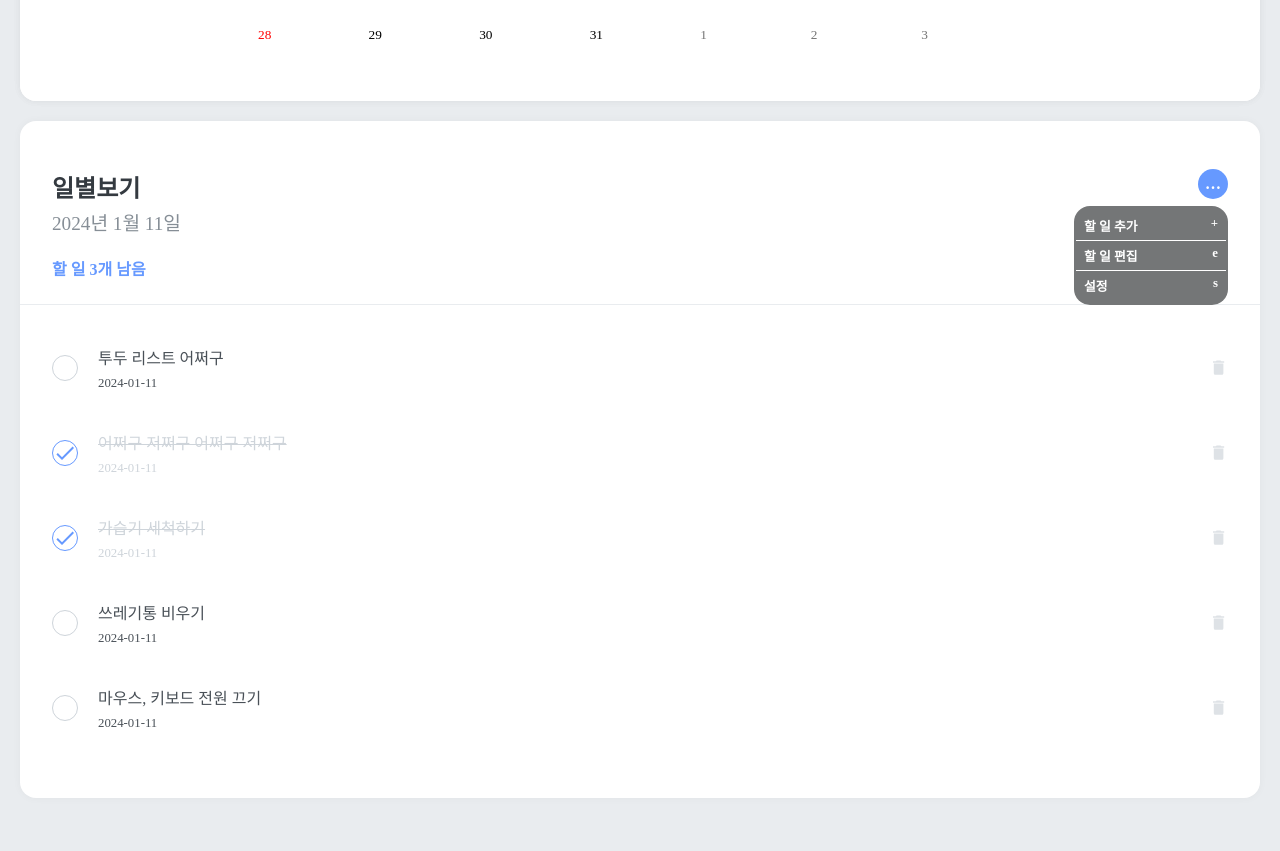
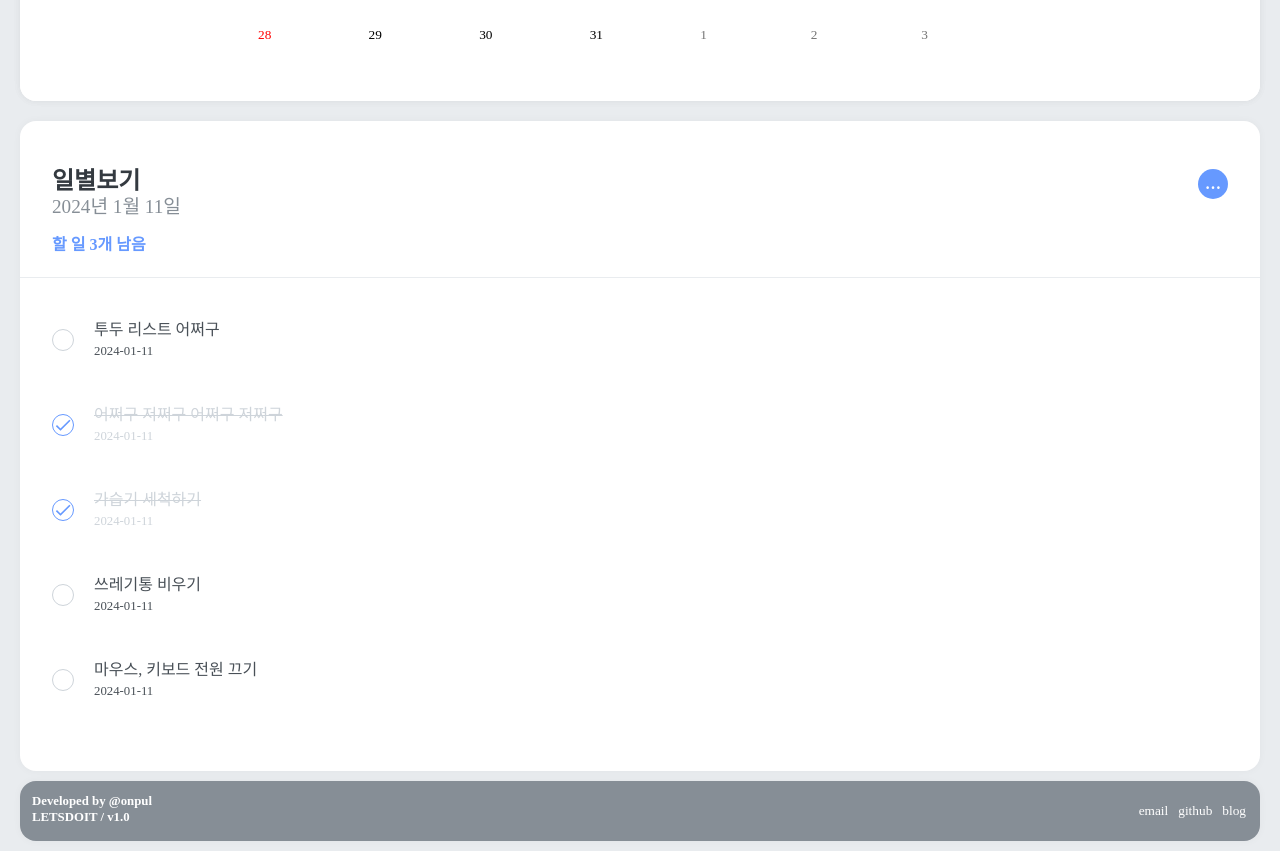
Before and after one commit to onpul/mashup-todolist, a React (Create React App) app: page / in a window 1280 px wide. Shown: the part 460-1311 px from the top of the page. Before the commit the page ends 1268 px from the top, so only its background shows below. Built offline with nearby package versions, Linux system fonts and the light colour scheme.

Commit message:
편집(선택삭제, 전체선택삭제) 구현 중

```diff
--- a/src/App.js
+++ b/src/App.js
@@ -9,8 +9,68 @@ import CalendarTemplate from './components/CalendarTemplate';
 import HeaderTemplate from './components/HeaderTemplate';
 import FilterTemplate from './components/FilterTemplate';
 import MainTemplate from './components/MainTemplate';
+import FooterTemplate from './components/FooterTemplate';
+import TodoEdit from './components/TodoEdit';
 
 const GlobalStyle = createGlobalStyle`
+/* 기본 적용 스타일 초기화 */
+  html, body, div, span, applet, object, iframe,
+  h1, h2, h3, h4, h5, h6, p, blockquote, pre,
+  a, abbr, acronym, address, big, cite, code,
+  del, dfn, em, img, ins, kbd, q, s, samp,
+  small, strike, strong, sub, sup, tt, var,
+  b, u, i, center,
+  dl, dt, dd, ol, ul, li,
+  fieldset, form, label, legend,
+  table, caption, tbody, tfoot, thead, tr, th, td,
+  article, aside, canvas, details, embed,
+  figure, figcaption, footer, header, hgroup,
+  menu, nav, output, ruby, section, summary,
+  time, mark, audio, video {
+  margin: 0;
+  padding: 0;
+  border: 0;
+  font-size: 100%;
+  /* font: inherit; */
+  vertical-align: baseline;
+  }
+  /* HTML5 display-role reset for older browsers */
+  article, aside, details, figcaption, figure,
+  footer, header, hgroup, menu, nav, section {
+  display: block;
+  }
+  body {
+  line-height: 1;
+  }
+  ol, ul {
+  list-style: none;
+  }
+  blockquote, q {
+  quotes: none;
+  }
+  blockquote:before, blockquote:after,
+  q:before, q:after {
+  content: '';
+  content: none;
+  }
+  table {
+  border-collapse: collapse;
+  border-spacing: 0;
+  }
+  form {
+    box-sizing: border-box;
+  }
+  a {
+        text-decoration: none;
+        color: #ffffff;
+    }
+  body {
+    background: #e9ecef;
+    font-family: 'campton', 'Apple SD Gothic Neo', 'NanumBarunGothic', '나눔바른고딕', 'Malgun Gothic', '맑은 고딕', 'dotum', 'sans-serif';
+  }
+  div#root {
+    height: 100%;
+  }
   html, body {
     background: #e9ecef;
     font-family: 'campton', 'Apple SD Gothic Neo', 'NanumBarunGothic', '나눔바른고딕', 'Malgun Gothic', '맑은 고딕', 'dotum', 'sans-serif';
@@ -29,8 +89,10 @@ function App() {
                     <TodoTemplate>
                         <TodoHead />
                         <TodoCreate />
+                        <TodoEdit />
                         <TodoList />
                     </TodoTemplate>
+                    <FooterTemplate />
                 </MainTemplate>
             </TodoProvider>
         </>
--- a/src/TodoContext.js
+++ b/src/TodoContext.js
@@ -8,6 +8,8 @@ const todoListData = {
     option: 'day',
     showCalendar: true,
     showForm: false,
+    showSetting: false,
+    showEditMode: false,
     todoItem: [
         {
             userId: 'onpul',
@@ -134,7 +136,7 @@ const todoListData = {
 function todoReducer(state, action) {
     console.log('>>여기는 todoReducer<<');
     // console.log('state = ' + JSON.stringify(state));
-    // console.log('action = ' + JSON.stringify(action));
+    console.log('action = ' + JSON.stringify(action));
     switch (action.type) {
         case 'CREATE':
             return { ...state, todoItem: state.todoItem.concat(action.todo) };
@@ -143,7 +145,7 @@ function todoReducer(state, action) {
                 ...state,
                 todoItem: state.todoItem.filter((todo) => todo.id !== action.id),
             };
-        case 'TOGGLE':
+        case 'CHECKTOGGLE':
             return {
                 ...state,
                 todoItem: state.todoItem.map((todo) => (todo.id === action.id ? { ...todo, completed: !todo.completed } : todo)),
@@ -154,13 +156,22 @@ function todoReducer(state, action) {
             return {
                 ...state,
                 showCalendar: action.showCalendar,
-                minDate: action.minDate,
-                maxDate: action.maxDate,
             };
         case 'SHOWFORM':
             return {
                 ...state,
                 showForm: action.showForm,
+                showSetting: action.showSetting,
+            };
+        case 'SHOWSETTING':
+            return {
+                ...state,
+                showSetting: action.showSetting,
+            };
+        case 'SHOWEDITMODE':
+            return {
+                ...state,
+                showEditMode: action.showEditMode,
             };
         default:
             return state;
@@ -172,6 +183,8 @@ const TodoDispatchContext = createContext();
 const TodoNextIdContext = createContext();
 const TodoDateContext = createContext();
 const FormShowContext = createContext();
+const SettingShowContext = createContext();
+const EditShowContext = createContext();
 
 /**
  * 투두 전역 관리용
@@ -189,9 +202,10 @@ export function TodoProvider({ children }) {
         <TodoStateContext.Provider value={state}>
             <TodoDispatchContext.Provider value={dispatch}>
                 <TodoNextIdContext.Provider value={nextId}>
-                    <FormShowContext.Provider value={state}>
-                        <TodoDateContext.Provider value={todoDate}>{children}</TodoDateContext.Provider>
-                    </FormShowContext.Provider>
+                    <FormShowContext.Provider value={state} />
+                    <SettingShowContext.Provider value={state} />
+                    <EditShowContext.Provider value={state} />
+                    <TodoDateContext.Provider value={todoDate}>{children}</TodoDateContext.Provider>
                 </TodoNextIdContext.Provider>
             </TodoDispatchContext.Provider>
         </TodoStateContext.Provider>
@@ -238,6 +252,22 @@ export function useShowForm() {
     return context;
 }
 
+export function useShowSetting() {
+    const context = useContext(SettingShowContext);
+    if (!context) {
+        throw new Error('Cannot find TodoProvider');
+    }
+    return context;
+}
+
+export function useShowEditMode() {
+    const context = useContext(EditShowContext);
+    if (!context) {
+        throw new Error('Cannot find TodoProvider');
+    }
+    return context;
+}
+
 // export function useShowCalender() {
 //     const context = useContext(CalendarShowContext);
 //     if (!context) {
--- a/src/components/Calendar.css
+++ b/src/components/Calendar.css
@@ -191,12 +191,10 @@ button {
 
 .react-calendar__tile--now {
     border-radius: 12px;
-    background: #6699ff !important;
-    color: white !important;
 }
 .today {
-    font-weight: bold;
-    color: white !important;
+    font-weight: 900;
+    color: #000000 !important;
 }
 
 .react-calendar__tile:enabled:hover,
--- a/src/components/CalendarTemplate.jsx
+++ b/src/components/CalendarTemplate.jsx
@@ -88,12 +88,11 @@ function CalendarTemplate({ children }) {
                     </>
                 );
             } else if (dataMark.find((x) => x === moment(date).format('YYYY-MM-DD'))) {
-                console.log(dataMark);
                 let count = 0;
                 dataMark.forEach((val) => {
                     val === moment(date).format('YYYY-MM-DD') ? (count += 1) : (count += 0);
                 });
-                console.log(count);
+                // console.log(count);
                 return (
                     <>
                         <div className="todoDiv">
--- a/src/components/CheckCircleTemplate.jsx
+++ b/src/components/CheckCircleTemplate.jsx
@@ -3,15 +3,16 @@ import { useTodoDispatch } from '../TodoContext';
 import { MdDone } from 'react-icons/md';
 
 const CheckCircle = styled.div`
-    width: 24px;
-    height: 24px;
-    border-radius: 16px;
+    width: 20px;
+    height: 20px;
+    border-radius: 50%;
     border: 1px solid #ced4da;
     font-size: 24px;
     display: flex;
     align-items: center;
     justify-content: center;
     margin-right: 20px;
+    text-align: center;
     cursor: pointer;
 
     ${(props) =>
@@ -33,7 +34,7 @@ const CheckCircle = styled.div`
 function CheckCircleTemplate({ props }) {
     console.log(props.disabled);
     const dispatch = useTodoDispatch();
-    const onToggle = () => dispatch({ type: 'TOGGLE', id: props.id });
+    const onToggle = () => dispatch({ type: 'CHECKTOGGLE', id: props.id });
 
     return (
         <>
--- /dev/null
+++ b/src/components/CheckSquareTemplate.jsx
@@ -0,0 +1,32 @@
+import { styled, css } from 'styled-components';
+import { useTodoDispatch } from '../TodoContext';
+import { MdDone } from 'react-icons/md';
+
+const CheckSquare = styled.div`
+    width: 20px;
+    height: 20px;
+    /* border-radius: 16px; */
+    border: 1px solid #ced4da;
+    font-size: 24px;
+    display: flex;
+    align-items: center;
+    justify-content: center;
+    margin-right: 20px;
+    cursor: pointer;
+    color: #ced4da;
+`;
+
+function CheckSquareTemplate({ props }) {
+    const dispatch = useTodoDispatch();
+    const onToggle = () => dispatch({ type: 'CHECKTOGGLE', id: props.id });
+
+    return (
+        <>
+            <CheckSquare $done={props.done} onClick={!props.disabled ? onToggle : null} $disabled={props.disabled}>
+                {props.done && <MdDone />}
+            </CheckSquare>
+        </>
+    );
+}
+
+export default CheckSquareTemplate;
--- a/src/components/FilterTemplate.jsx
+++ b/src/components/FilterTemplate.jsx
@@ -106,7 +106,6 @@ function FilterTemplate({ children }) {
             dispatch(
                 {
                     type: 'SELECTDATE',
-                    showCalendar: false,
                     minDate: minDate,
                     maxDate: maxDate,
                     option: type,
@@ -118,7 +117,6 @@ function FilterTemplate({ children }) {
             dispatch(
                 {
                     type: 'SELECTDATE',
-                    showCalendar: false,
                     minDate: todoDate.current,
                     maxDate: todoDate.current,
                     option: type,
@@ -130,7 +128,6 @@ function FilterTemplate({ children }) {
             dispatch(
                 {
                     type: 'SELECTDATE',
-                    showCalendar: false,
                     minDate: moment(todoDate.current).startOf('month').format('YYYY-MM-DD'),
                     maxDate: moment(todoDate.current).endOf('month').format('YYYY-MM-DD'),
                     option: type,
@@ -142,7 +139,6 @@ function FilterTemplate({ children }) {
             dispatch(
                 {
                     type: 'SELECTDATE',
-                    showCalendar: false,
                     minDate: todoDate.current,
                     maxDate: todoDate.current,
                     option: type,
@@ -175,8 +171,6 @@ function FilterTemplate({ children }) {
                 {
                     type: 'SHOWCALENDAR',
                     showCalendar: true,
-                    minDate: moment().format('YYYY-MM-DD'),
-                    maxDate: moment().format('YYYY-MM-DD'),
                 },
                 []
             );
--- /dev/null
+++ b/src/components/FooterTemplate.jsx
@@ -0,0 +1,93 @@
+import React from 'react';
+import styled from 'styled-components';
+
+const FooterTemplateBlock = styled.div`
+    font-size: 0.8em;
+    font-weight: 700;
+    width: auto;
+    height: 60px;
+    margin: 10px 20px 10px;
+    box-sizing: border-box;
+    padding: 12px;
+    position: relative;
+    background: #868e96;
+    border-radius: 16px;
+    box-shadow: 0 0 8px 0 rgba(0, 0, 0, 0.04);
+    display: flex;
+    flex-direction: row;
+    justify-content: space-between;
+    align-items: center;
+    color: #ffffff;
+
+    .btnGroup {
+        height: 100%;
+        display: flex;
+        flex-direction: row;
+        text-align: center;
+        flex-wrap: nowrap;
+        justify-content: space-between;
+        align-items: center;
+    }
+    .logo {
+        color: #ffffff;
+
+        li {
+            margin-bottom: 3px;
+        }
+    }
+
+    button {
+        padding-right: 0;
+    }
+`;
+
+const StyledButton = styled.button`
+    color: #ffffff;
+    border: none;
+    border-radius: 7px;
+    height: 60%;
+    width: auto;
+    background: none;
+    margin: 2px;
+    cursor: pointer;
+
+    a {
+        color: #ffffff;
+        font-style: none;
+    }
+`;
+
+/**
+ *
+ * @param {*} param0
+ * @returns
+ */
+function FooterTemplate() {
+    return (
+        <FooterTemplateBlock>
+            <div className="logo">
+                <ul>
+                    <li>Developed by @onpul</li>
+                    <li className="version">LETSDOIT / v1.0</li>
+                </ul>
+            </div>
+            <div className="btnGroup">
+                <ul>
+                    <li>
+                        <StyledButton>
+                            <a href="mailto:mjchoi.atwork@gmail.com">email</a>
+                        </StyledButton>
+                        <StyledButton>
+                            <a href="https://github.com/onpul">github</a>
+                        </StyledButton>
+                        <StyledButton>
+                            <a href="https://onpul.tistory.com/">blog</a>
+                        </StyledButton>
+                    </li>
+                </ul>
+            </div>
+        </FooterTemplateBlock>
+    );
+}
+
+export default FooterTemplate;
--- a/src/components/TodoCreate.jsx
+++ b/src/components/TodoCreate.jsx
@@ -34,11 +34,12 @@ const Input = styled.input`
     /* padding-right: 20px; */
     border-radius: 4px;
     /* border: 1px solid #dee2e6; */
+    padding: 0;
     border: 0;
     width: 100%;
     height: 100%;
     outline: none;
-    font-size: 18px;
+    font-size: 0.8em;
     box-sizing: border-box;
 `;
 
--- /dev/null
+++ b/src/components/TodoEdit.jsx
@@ -0,0 +1,51 @@
+import React from 'react';
+import styled from 'styled-components';
+import { useTodoState } from '../TodoContext';
+
+const TodoEditBlock = styled.div`
+    font-size: 1em;
+    line-height: 1em;
+    box-sizing: border-box;
+    margin-bottom: -20px;
+    width: 100%;
+    top: 192px;
+    position: static;
+    display: flex;
+    align-items: center;
+    justify-content: center;
+    padding-left: 32px;
+    padding-right: 32px;
+    padding-top: 5px;
+    padding-bottom: 5px;
+    height: 75px;
+`;
+
+const ButtonBlock = styled.div`
+    font-weight: 600;
+    width: 100%;
+    height: 50px;
+    display: flex;
+    justify-content: space-between;
+    align-items: center;
+    color: #ff6b6b;
+`;
+
+function TodoEdit() {
+    const state = useTodoState();
+    return (
+        <>
+            {state.showEditMode ? (
+                <TodoEditBlock>
+                    <ButtonBlock>
+                        <div>전체선택</div>
+                        <div>삭제</div>
+                    </ButtonBlock>
+                </TodoEditBlock>
+            ) : (
+                <></>
+            )}
+        </>
+    );
+}
+
+export default TodoEdit;
--- a/src/components/TodoHead.jsx
+++ b/src/components/TodoHead.jsx
@@ -41,11 +41,14 @@ const SetTodoBlock = styled.div`
     background: #6699ff;
     color: #ffffff;
     font-size: 1em;
+    line-height: 1em;
     font-weight: 900;
     cursor: pointer;
     text-align: center;
 
     span {
+        font-size: 1em;
+        line-height: 1em;
         margin-top: auto;
         margin-bottom: auto;
     }
@@ -54,7 +57,6 @@ const SetTodoBlock = styled.div`
 const SettingMenuBlock = styled.div`
     width: 100%;
     position: absolute;
-    z-index: 999;
 
     div {
         width: 150px;
@@ -87,7 +89,7 @@ const SettingMenuBlock = styled.div`
 
     hr {
         border: 0;
-        border-top: 1px solid #ffffff;
+        /* border-top: 1px solid #ffffff; */
         padding: 0;
         margin: 0;
     }
@@ -149,10 +151,30 @@ function TodoHead() {
         );
     }
 
+    function fncGoEditTodo() {
+        dispatch(
+            {
+                type: 'SHOWEDITMODE',
+                showEditMode: true,
+            },
+            []
+        );
+    }
+
+    function fncShowSetting() {
+        console.log('click!');
+        dispatch(
+            {
+                type: 'SHOWSETTING',
+                showSetting: true,
+            },
+            []
+        );
+    }
+
     const undoneTasks = sortedList ? sortedList.filter((todo) => !todo.completed) : '';
     const infoText_T = '할 일 ' + undoneTasks.length + '개 남음';
     const infoText_F = '예정된 일정이 없습니다.';
-
     return (
         <>
             <TodoHeadBlock>
@@ -161,12 +183,13 @@ function TodoHead() {
                     <div className="day">{day}</div>
                     <div className="tasks-left">{undoneTasks.length === 0 ? infoText_F : infoText_T}</div>
                 </div>
-                <div>
+                <div onClick={fncShowSetting}>
                     <SetTodoBlock>
                         <span>…</span>
                     </SetTodoBlock>
                 </div>
             </TodoHeadBlock>
+            {state.showSetting ? (
                 <SettingMenuBlock>
                     <div>
                         <ul>
@@ -175,7 +198,7 @@ function TodoHead() {
                                 <span>+</span>
                             </li>
                             <hr />
-                        <li>
+                            <li onClick={fncGoEditTodo}>
                                 <span>할 일 편집</span>
                                 <span>e</span>
                             </li>
@@ -187,6 +210,9 @@ function TodoHead() {
                         </ul>
                     </div>
                 </SettingMenuBlock>
+            ) : (
+                <></>
+            )}
         </>
     );
 }
--- a/src/components/TodoItem.jsx
+++ b/src/components/TodoItem.jsx
@@ -1,8 +1,10 @@
 import React from 'react';
 import styled, { css } from 'styled-components';
-import { useTodoDispatch } from '../TodoContext';
+import CheckSquare from './CheckSquareTemplate';
+import RemoveTemplate from './RemoveTemplate';
+import { useTodoState } from '../TodoContext';
 import CheckCircleTemplate from './CheckCircleTemplate';
-import RemoveTemplate from './RemoveTemplate';
+import CheckSquareTemplate from './CheckSquareTemplate';
 
 const Remove = styled.div`
     display: flex;
@@ -62,8 +64,22 @@ const Text = styled.div`
 `;
 
 function TodoItem({ id, done, text, date }) {
+    const state = useTodoState();
+    console.log(state);
     return (
         <TodoItemBlock>
+            {state.showEditMode ? (
+                <>
+                    <CheckSquareTemplate props={{}}></CheckSquareTemplate>
+                    <Text $done={done}>
+                        <ul className="textList">
+                            <li>{text}</li>
+                            <li>{date}</li>
+                        </ul>
+                    </Text>
+                </>
+            ) : (
+                <>
                     <CheckCircleTemplate props={{ done: done, id: id }} />
                     <Text $done={done}>
                         <ul className="textList">
@@ -71,7 +87,9 @@ function TodoItem({ id, done, text, date }) {
                             <li>{date}</li>
                         </ul>
                     </Text>
-            <RemoveTemplate props={{ id: id }}></RemoveTemplate>
+                </>
+            )}
+            {/* <RemoveTemplate props={{ id: id }}></RemoveTemplate> */}
         </TodoItemBlock>
     );
 }
```
Lines whose indentation alone changed are shown as unchanged.
